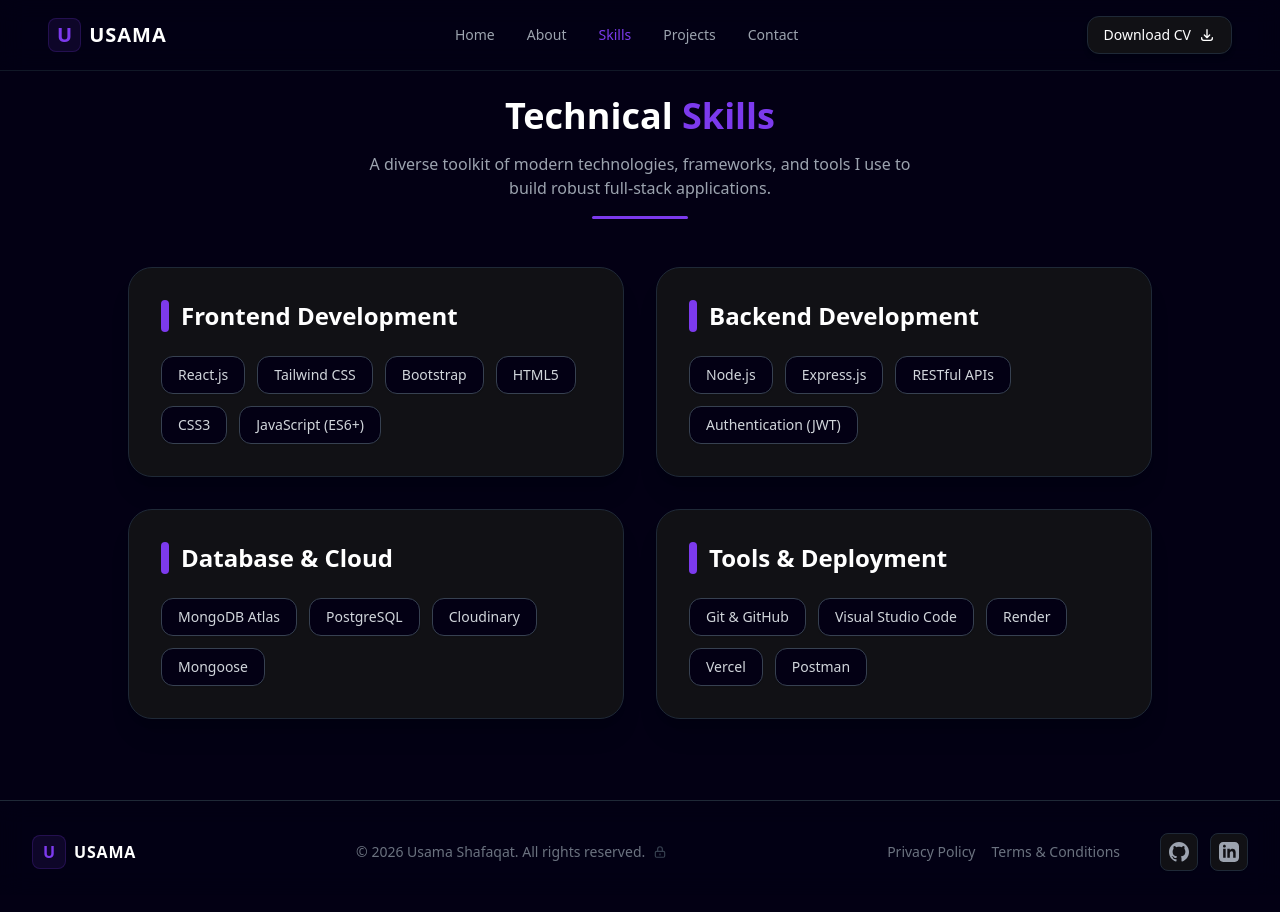
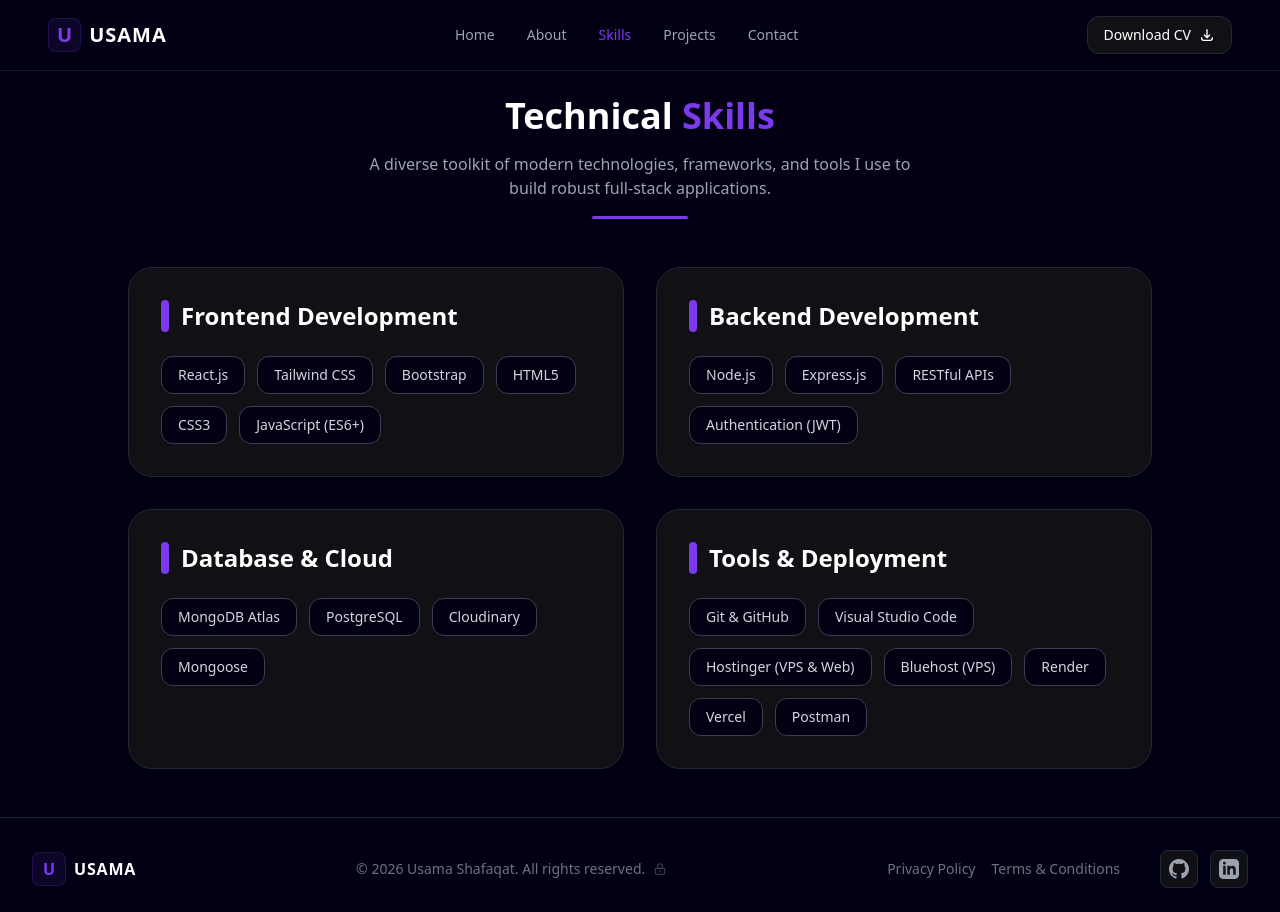
Before and after one commit to UsamaShafaqat-Dev/mern-portfolio, a React (Vite) app in the folder frontend/: page /skills in a window 1280 px wide. Built offline with nearby package versions, Linux system fonts and the light colour scheme.

Commit message:
Updated Tools & Deployment skills with VPS experience

```diff
--- a/frontend/src/pages/Skills.jsx
+++ b/frontend/src/pages/Skills.jsx
@@ -26,6 +26,8 @@ const Skills = () => {
       skills: [
         "Git & GitHub",
         "Visual Studio Code",
+        "Hostinger (VPS & Web)",
+        "Bluehost (VPS)",
         "Render",
         "Vercel",
         "Postman",
```
